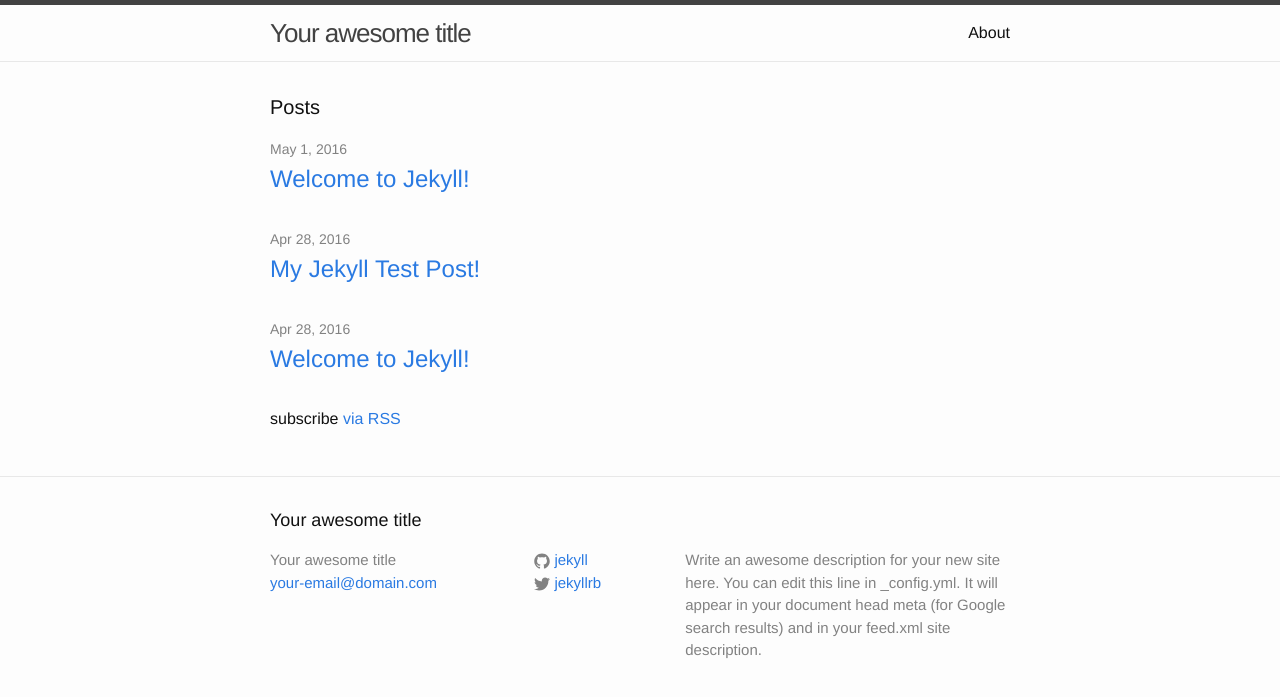
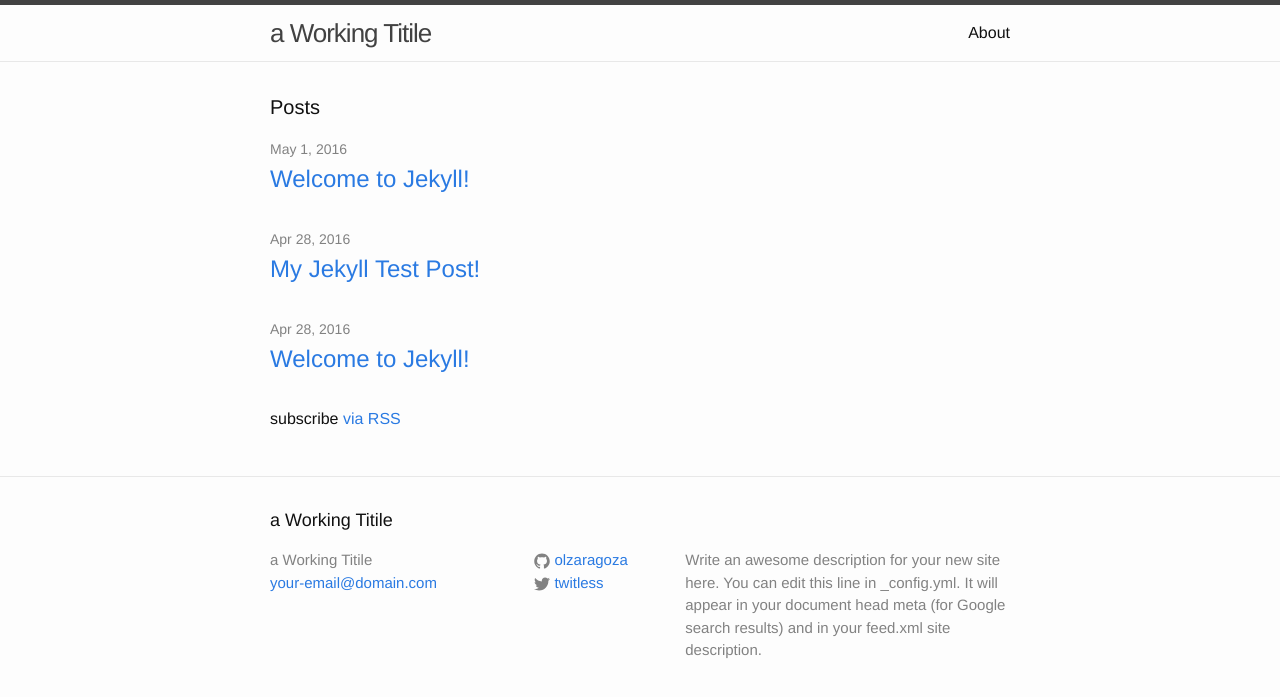
Before and after one commit to olzaragoza/jekyllmd, a Jekyll site: the page built from index.html, in a window 1280 px wide. Shown: the top 697 px of the page. Built offline with Jekyll 4.4.1, drawn with Linux system fonts in a browser that asks for light colours.

Commit message:
update config

```diff
--- a/_config.yml
+++ b/_config.yml
@@ -6,16 +6,16 @@
 # 'jekyll serve'. If you change this file, please restart the server process.
 
 # Site settings
-title: Your awesome title
+title: a Working Titile
 email: your-email@domain.com
 description: > # this means to ignore newlines until "baseurl:"
   Write an awesome description for your new site here. You can edit this
   line in _config.yml. It will appear in your document head meta (for
   Google search results) and in your feed.xml site description.
 baseurl: "" # the subpath of your site, e.g. /blog
-url: "http://yourdomain.com" # the base hostname & protocol for your site
-twitter_username: jekyllrb
-github_username:  jekyll
+url: "https://olzaragoza.github.io/jekyllmd" # the base hostname & protocol for your site
+twitter_username: twitless
+github_username:  olzaragoza
 
 # Build settings
 markdown: kramdown
```
